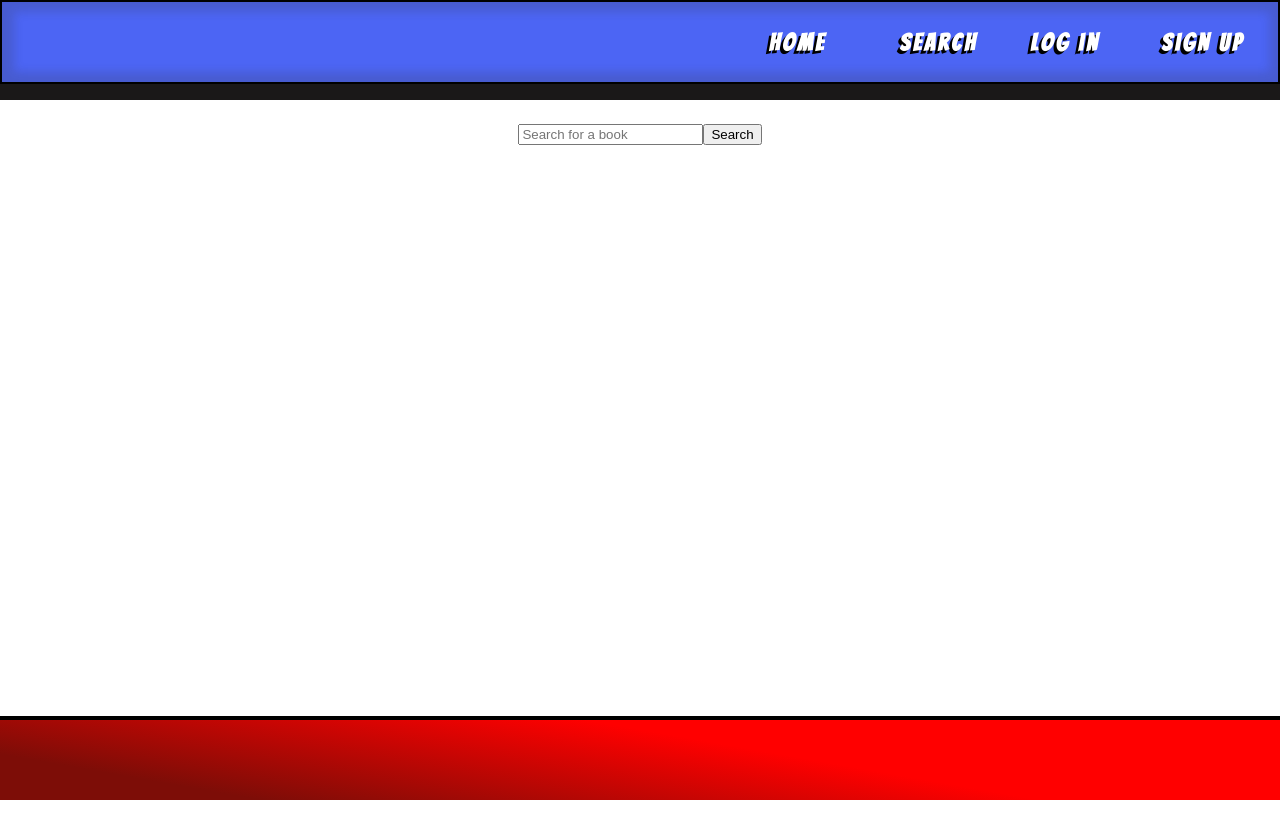
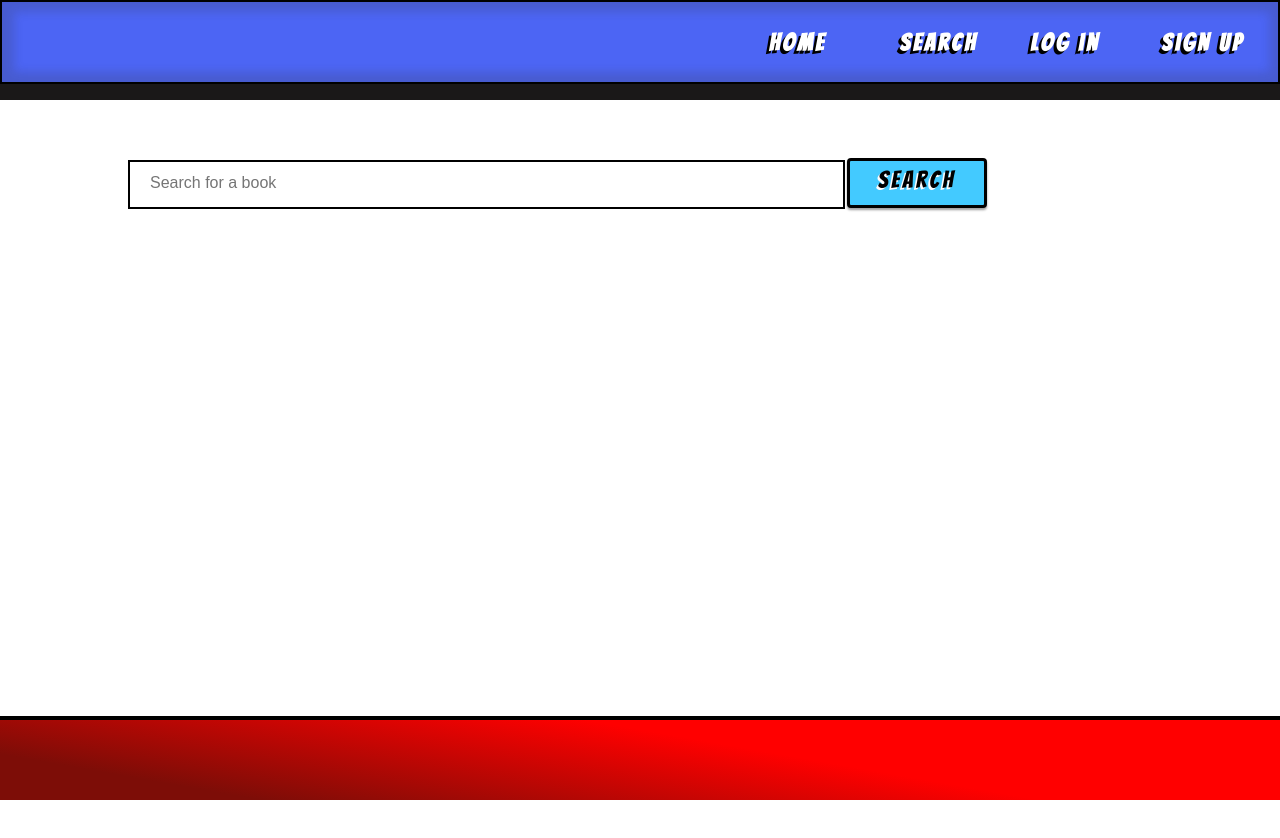
Before and after one commit to cat-rivers/react_library, a React (Create React App) app in the folder awesome_library/: page /search in a window 1280 px wide. Shown: the top 838 px of the page. Built offline with nearby package versions, Linux system fonts and the light colour scheme; data requests are answered from the project's data file.

Commit message:
adding hover to buttons

```diff
--- a/awesome_library/db/books.json
+++ b/awesome_library/db/books.json
@@ -251,6 +251,14 @@
       "id": "126da67c-6bac-449b-8583-ae3fd21c29d2",
       "books_currently": [],
       "books_history": []
+    },
+    {
+      "name": "dsd",
+      "password": "sdd",
+      "email": "sdsd",
+      "id": "8c7f6667-0464-4eb5-b96d-dd0460f20b8f",
+      "books_currently": [],
+      "books_history": []
     }
   ]
 }
--- a/awesome_library/src/components/LoginPopup.css
+++ b/awesome_library/src/components/LoginPopup.css
@@ -41,6 +41,10 @@
   cursor: pointer;
 }
 
+.close-btn:hover {
+  background-color: rgb(57, 181, 230);
+}
+
 .form-class input {
   padding-bottom: 15px;
   border: 2px solid #000000;
@@ -68,3 +72,7 @@
   box-shadow: 0 2px 2px 0 rgba(0, 0, 0, 0.24), 0 2px 3px 0 rgba(0, 0, 0, 0.19);
   cursor: pointer;
 }
+
+.submit-btn:hover {
+  background-color: rgb(57, 181, 230);
+}
--- a/awesome_library/src/components/LogoutPopup.css
+++ b/awesome_library/src/components/LogoutPopup.css
@@ -28,6 +28,10 @@
   cursor: pointer;
 }
 
+.close-btn:hover {
+  background-color: rgb(57, 181, 230);
+}
+
 .logout-modal h3 {
   font-size: 2em;
   color: rgb(255, 209, 5);
@@ -50,3 +54,7 @@
   box-shadow: 0 2px 2px 0 rgba(0, 0, 0, 0.24), 0 2px 3px 0 rgba(0, 0, 0, 0.19);
   cursor: pointer;
 }
+
+.logout-btn:hover {
+  background-color: rgb(57, 181, 230);
+}
--- a/awesome_library/src/components/Search.css
+++ b/awesome_library/src/components/Search.css
@@ -1,21 +1,38 @@
 .search-section {
   display: flex;
-  flex-direction: column;
+  flex-direction: row;
   align-items: center;
-  justify-content: left;
-  text-align: center;
-  margin-top: 3vh;
+  justify-content: center;
+  margin-top: 50px;
 }
 
-.search-title {
-  margin-top: 1vh;
-  margin-bottom: 2vh;
+.form-class {
 }
 
-.search-subtitle {
-  text-align: left;
-  position: relative;
-  left: 18%;
-  margin-bottom: 15px;
-  margin-top: 15px;
+.search-btn {
+  color: white;
+  font-size: x-large;
+  padding: 6px 28px 13px 28px;
+  text-decoration: none;
+  margin: 4px 2px;
+  cursor: pointer;
+  color: rgb(0, 0, 0);
+  font-family: "Bangers", cursive;
+  letter-spacing: 3px;
+  text-shadow: -2px 2px rgb(253, 253, 253);
+  border-radius: 4px;
+  border: 3px solid black;
+  background-color: rgb(67, 202, 255);
+  box-shadow: 0 2px 2px 0 rgba(0, 0, 0, 0.24), 0 2px 3px 0 rgba(0, 0, 0, 0.19);
 }
+
+.search-btn:hover {
+  background-color: rgb(57, 181, 230);
+}
+
+.form-class input {
+  width: 100%;
+  padding: 12px 20px;
+  margin: 8px 0;
+  box-sizing: border-box;
+}
--- a/awesome_library/src/components/Search.js
+++ b/awesome_library/src/components/Search.js
@@ -8,11 +8,18 @@ function Search({ bookDetails }) {
 
   const filteredBooks = bookDetails.filter(book => {
     let result = true;
-    searchString.toLowerCase().split(" ").forEach(word =>{
-      if ((book.title + book.author + book.isbn).toLowerCase().includes(word) === false){
-        result = false;
-      }
-    });
+    searchString
+      .toLowerCase()
+      .split(" ")
+      .forEach(word => {
+        if (
+          (book.title + book.author + book.isbn)
+            .toLowerCase()
+            .includes(word) === false
+        ) {
+          result = false;
+        }
+      });
     return result;
   });
 
@@ -26,36 +33,41 @@ function Search({ bookDetails }) {
   };
 
   const SearchList = () => {
-    const filtered = filteredBooks.map((book) => (
-      <BookCard key = {book.id} book = {book} />
+    const filtered = filteredBooks.map(book => (
+      <BookCard key={book.id} book={book} />
     ));
-    return (
-      <div style = {{ overflowY: "auto", height: "60vh" }}>
-        {filtered}
-      </div>
-    );
-  }
+    return <div style={{ overflowY: "auto", height: "60vh" }}>{filtered}</div>;
+  };
 
   return (
-    <section className = "search-section">
-      <form onSubmit = {handleSubmit}>
+    <div className="search-section">
+      <form className="form-class" onSubmit={handleSubmit}>
         <input
-          type = "search"
-          placeholder = "Search for a book"
-          onChange = {handleChange}
+          type="search"
+          placeholder="Search for a book"
+          onChange={handleChange}
         />
-        <button type = "submit"> Search </button>
+        <button className="search-btn" type="submit">
+          {" "}
+          Search{" "}
+        </button>
       </form>
-      <br/>
-      {searchString !== "" &&
-        <div>
-          {filteredBooks.length > 0
-            ? <>{SearchList()}</>
-            : <div><br/>Book not found</div>
-          }
-        </div>
-      }
-    </section>
+      <div className="results">
+        <br />
+        {searchString !== "" && (
+          <div>
+            {filteredBooks.length > 0 ? (
+              <>{SearchList()}</>
+            ) : (
+              <div>
+                <br />
+                Book not found
+              </div>
+            )}
+          </div>
+        )}
+      </div>
+    </div>
   );
 }
 
```
